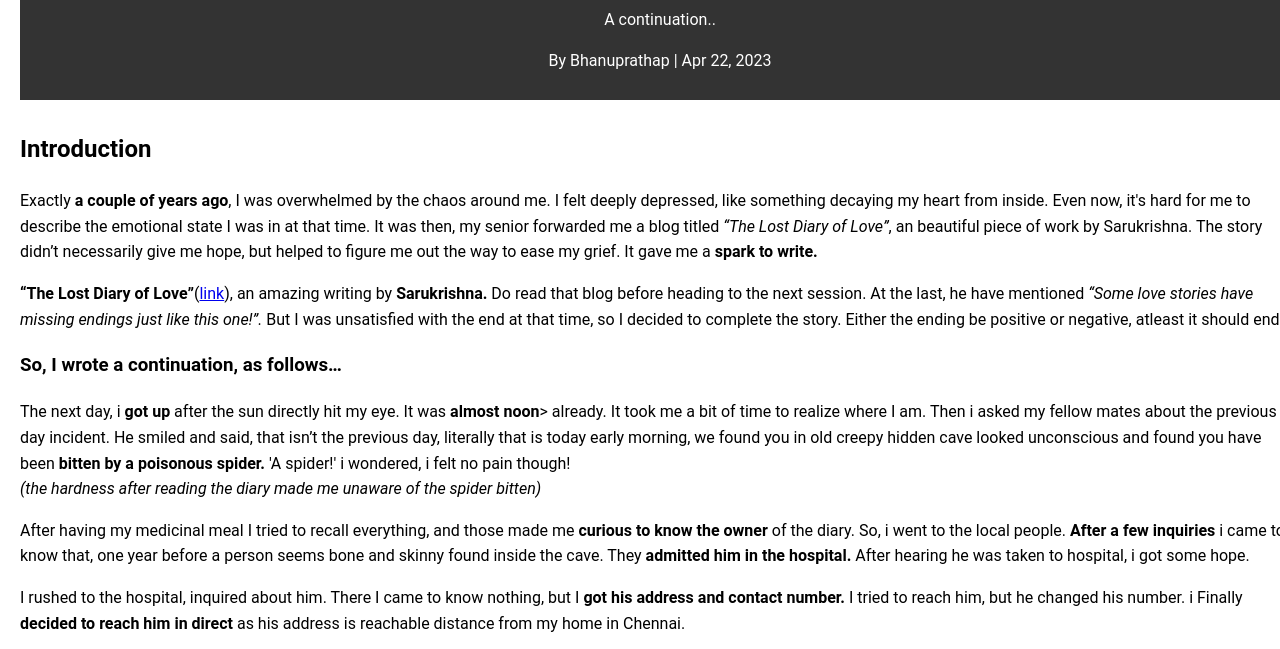
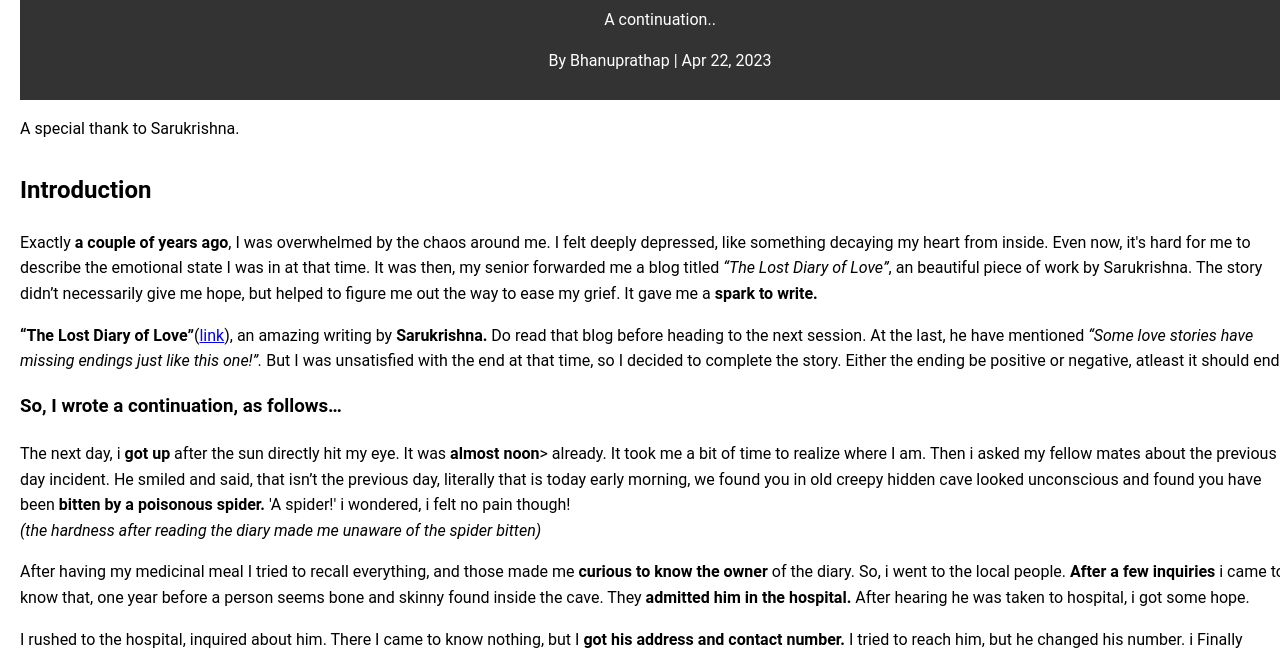
Before and after one commit to bhanuprathap-bp/MyLifeMyBlog, a plain HTML site: page the_lost_diary_of_love.html in a window 1280 px wide. Shown: the part 159-808 px from the top of the page. Drawn offline with Linux system fonts and the light colour scheme; a web font is replaced by a local one.

Commit message:
Update the_lost_diary_of_love.html

```diff
--- a/the_lost_diary_of_love.html
+++ b/the_lost_diary_of_love.html
@@ -141,6 +141,8 @@
         </header>
         <!-- <p style="text-align: center;"><i> "The seven hills will test you physically and mentally, but rewards you spiritually in the end. This trek remains in my heart. I wish to dedicate this journey to my parents and the beautiful star ✨." </i></p>
                -->
+
+        <p>A special thank to Sarukrishna.</p>
         <h2>Introduction</h2>
         <p>Exactly <b>a couple of years ago</b>, I was overwhelmed by the chaos around me. I felt deeply depressed, like something decaying my heart from inside. Even now, it's hard for me to describe the emotional state I was in at that time. It was then, my senior forwarded me a blog titled <i>“The Lost Diary of Love”</i>, an beautiful piece of work by Sarukrishna. The story didn’t necessarily give me hope, but helped to figure me out the way to ease my grief. It gave me a <b>spark to write.</b></p>
         <p><b>“The Lost Diary of Love”</b>(<a href="https://voiceofsk.blogspot.com/2023/04/the-lost-diary-of-love.html?m=1">link</a>), an amazing writing by <b>Sarukrishna.</b>
```
